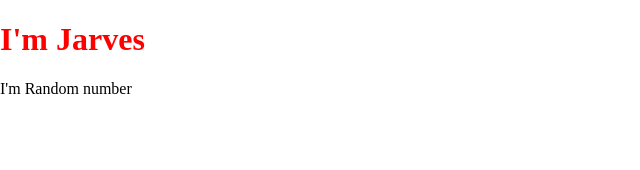
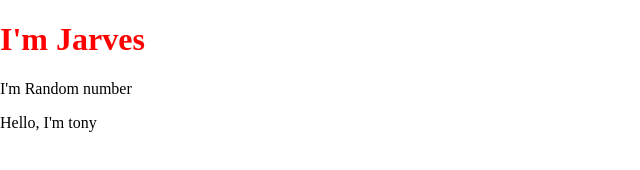
Before and after one commit to IronnMan/Jarvis, a plain HTML site: page index.html in a window 1280 px wide. Shown: the whole page, without its empty margins (0-640 px from the left). Drawn offline with Linux system fonts and the light colour scheme.

Commit message:
修改html

```diff
--- a/index.html
+++ b/index.html
@@ -10,5 +10,8 @@
 <body>
     <h1>I'm Jarves</h1>
     <p>I'm Random number</p>
+    <p>
+        Hello, I'm tony
+    </p>
 </body>
 </html>
```
